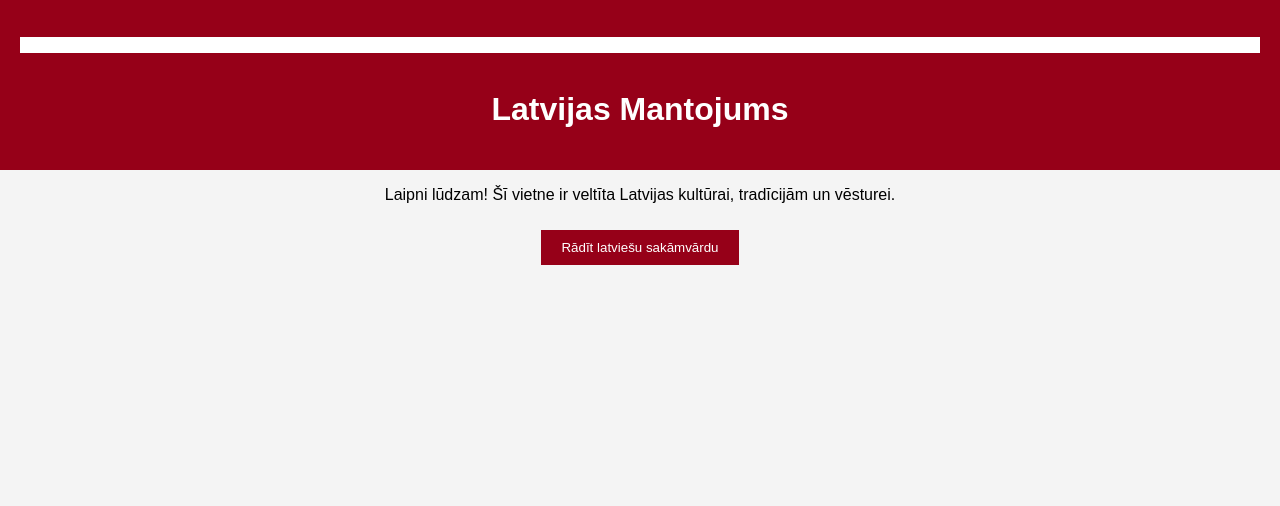
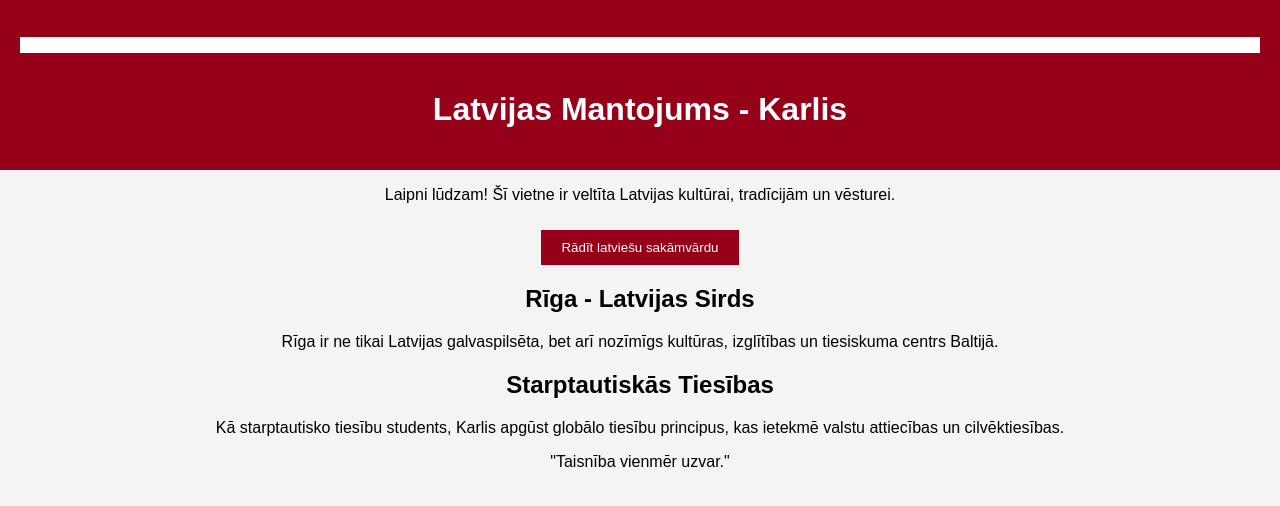
Before and after one commit to Marijn030/Ietsmetbio.nl, a plain HTML site: page index.html in a window 1280 px wide. Drawn offline with Linux system fonts and the light colour scheme.

Commit message:
Update index.html

```diff
--- a/index.html
+++ b/index.html
@@ -3,13 +3,15 @@
 <head>
     <meta charset="UTF-8">
     <meta name="viewport" content="width=device-width, initial-scale=1.0">
-    <title>Latvian Heritage</title>
+    <title>Latvian Heritage - Karlis</title>
     <link rel="stylesheet" href="./styles.css">
 </head>
 <body>
     <header>
-        <div class="flag"></div>
-        <h1>Latvijas Mantojums</h1>
+        <div class="flag-container">
+            <div class="flag"></div>
+        </div>
+        <h1>Latvijas Mantojums - Karlis</h1>
     </header>
     <main>
         <section class="intro">
@@ -17,6 +19,17 @@
             <button onclick="showProverb()">Rādīt latviešu sakāmvārdu</button>
             <p id="proverb"></p>
         </section>
+
+        <section class="riga">
+            <h2>Rīga - Latvijas Sirds</h2>
+            <p>Rīga ir ne tikai Latvijas galvaspilsēta, bet arī nozīmīgs kultūras, izglītības un tiesiskuma centrs Baltijā.</p>
+        </section>
+
+        <section class="law">
+            <h2>Starptautiskās Tiesības</h2>
+            <p>Kā starptautisko tiesību students, Karlis apgūst globālo tiesību principus, kas ietekmē valstu attiecības un cilvēktiesības.</p>
+            <blockquote>"Taisnība vienmēr uzvar."</blockquote>
+        </section>
     </main>
     <script src="./script.js" defer></script>
 </body>
```
